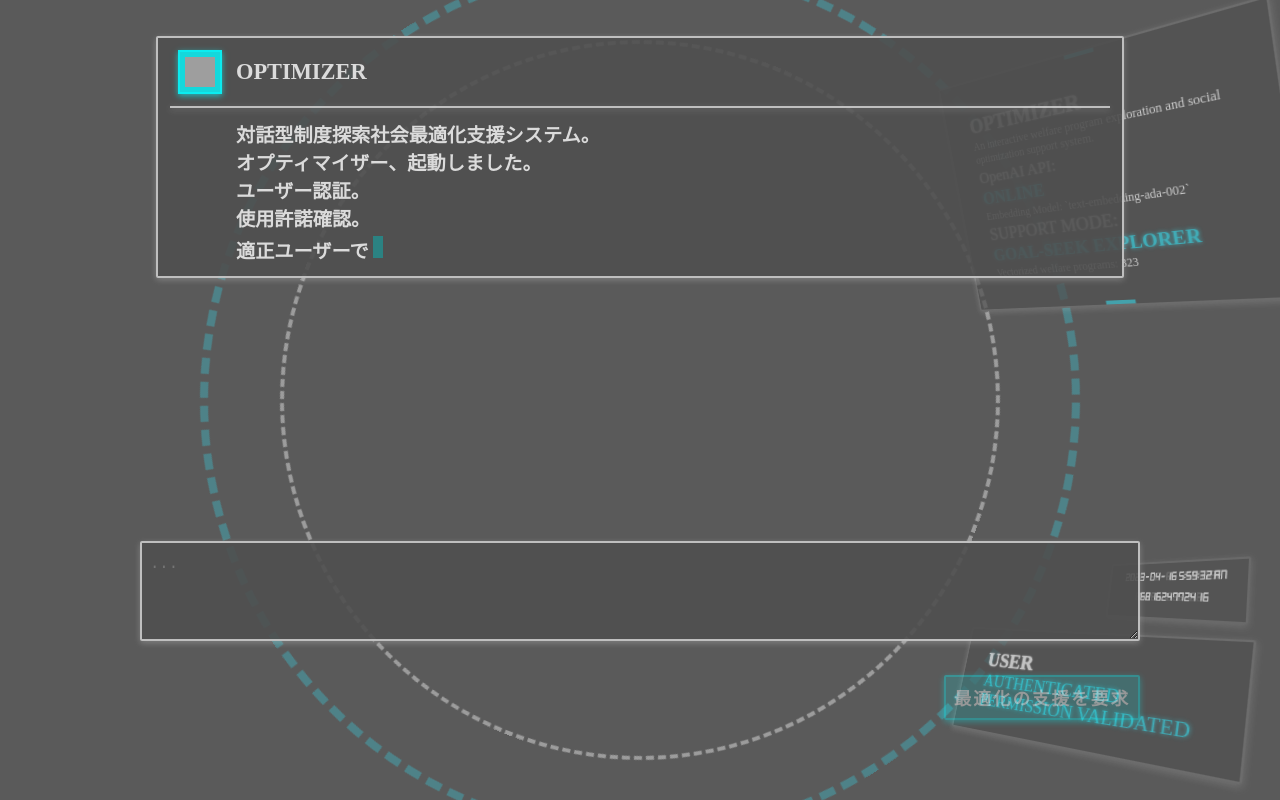
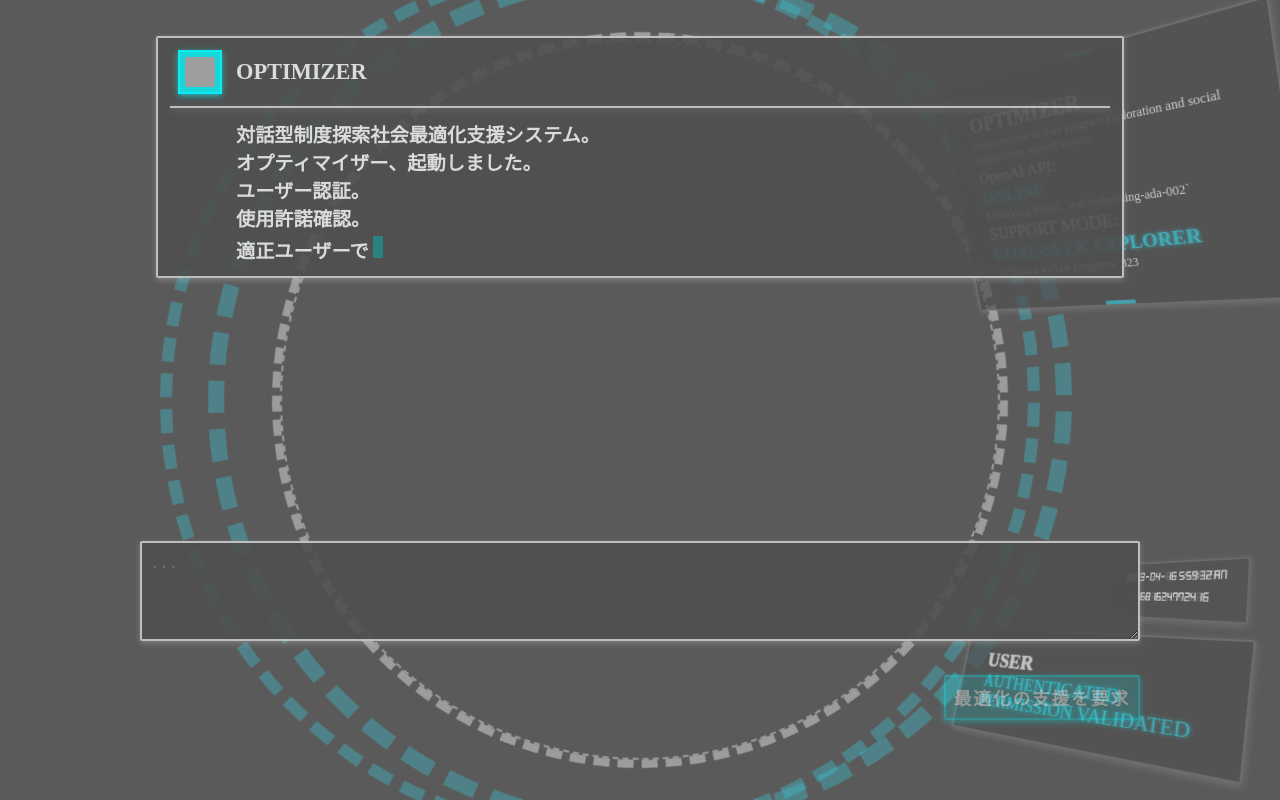
Before and after one commit to yuiseki/OPTIMIZER, a Next.js app: page / in a window 1280 px wide. Built offline with nearby package versions, Linux system fonts and the light colour scheme; grey boxes are pictures that could not be loaded.

Commit message:
update background effect

```diff
--- a/src/components/BackgroundEffect/BackgroundEffect.tsx
+++ b/src/components/BackgroundEffect/BackgroundEffect.tsx
@@ -15,6 +15,8 @@ export const BackgroundEffect: React.FC = () => {
       }}
     >
       <div className="backgroundEffectInnerCircle" />
+      <div className="backgroundEffectInnerCircleOuter" />
+      <div className="backgroundEffectOuterCircleInner" />
       <div className="backgroundEffectOuterCircle" />
     </div>
   );
--- a/src/styles/globals.css
+++ b/src/styles/globals.css
@@ -233,14 +233,45 @@ input[type="button"]:disabled {
   margin-right: auto;
   width: 90vh;
   height: 90vh;
-  border: 4px dashed rgba(255, 255, 255, 0.4);
+  border: 2px dashed rgba(255, 255, 255, 0.4);
   border-radius: 90vh;
   animation: spin 90s linear infinite;
   z-index: -1;
 }
 
+.backgroundEffectInnerCircleOuter {
+  position: absolute;
+  top: 4vh;
+  left: 0;
+  right: 0;
+  margin-left: auto;
+  margin-right: auto;
+  width: 92vh;
+  height: 92vh;
+  border: 8px dashed rgba(255, 255, 255, 0.4);
+  border-radius: 92vh;
+  animation: spin 90s linear infinite;
+  z-index: -1;
+}
+
+.backgroundEffectOuterCircleInner {
+  content: "";
+  position: absolute;
+  top: -4vh;
+  left: -4vh;
+  right: -4vh;
+  margin-left: auto;
+  margin-right: auto;
+  width: 108vh;
+  height: 108vh;
+  border: 2vh dashed rgba(60, 191, 204, 0.4);
+  border-radius: 108vh;
+  animation: spin-reverse 60s linear infinite;
+  z-index: -1;
+}
+
 .backgroundEffectOuterCircle {
-  position: absolute;
+  position: relative;
   top: -5vh;
   left: -5vh;
   right: -5vh;
@@ -248,7 +279,7 @@ input[type="button"]:disabled {
   margin-right: auto;
   width: 110vh;
   height: 110vh;
-  border: 8px dashed rgba(60, 191, 204, 0.4);
+  border: 12px dashed rgba(60, 191, 204, 0.4);
   border-radius: 110vh;
   animation: spin-reverse 60s linear infinite;
   z-index: -1;
```
